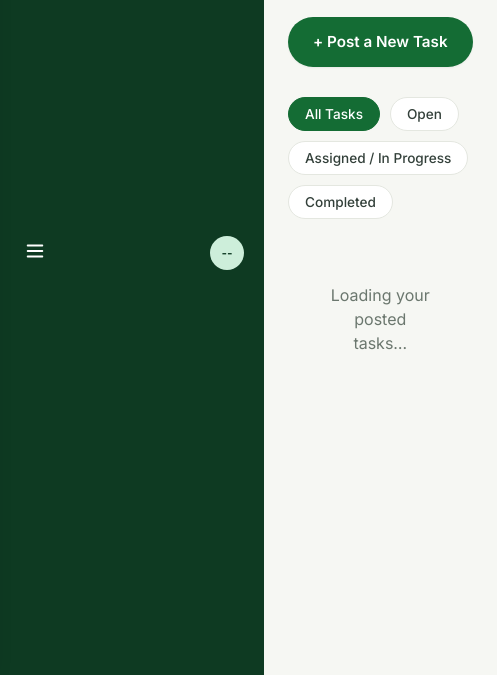
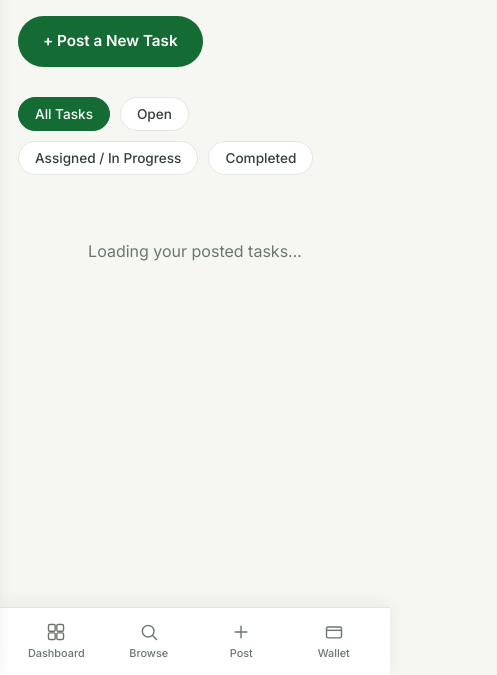
Before and after one commit to Syslar/Taska, a plain HTML site: page App/Dashboard/my-tasks.html in a window 390 px wide. Shown: the part 169-844 px from the top of the page, 497 px wide, since content can reach past the window. Drawn offline with nearby package versions, Linux system fonts and the light colour scheme.

Commit message:
Fix mobile layout rules and deduplicate mobile sidebar nav buttons

```diff
--- a/App/Dashboard/Styles/styles.css
+++ b/App/Dashboard/Styles/styles.css
@@ -159,11 +159,10 @@
 @media (max-width: 980px) {
   .mobile-only { display: block !important; }
   .desktop-only { display: none !important; }
-  .app-shell { grid-template-columns: 1fr; }
-  .sidebar { display: none; }
-  .mobile-topbar { display: flex; }
-  .tab-bar { display: block; }
-  .app-main { padding: 22px 18px 96px; }
+  .app-shell, .dashboard-layout { display: block !important; grid-template-columns: 1fr !important; width: 100% !important; }
+  .app-main, .main-content { padding: 22px 18px 96px !important; width: 100% !important; max-width: 100% !important; box-sizing: border-box !important; }
+  .mobile-topbar { display: flex !important; }
+  .tab-bar { display: block !important; }
 }
 
 /* ---- Stat cards ---- */
@@ -411,16 +410,16 @@
 
 @media (max-width: 980px) {
   .app-header, .wallet-hero-top { flex-direction: column; }
-  .app-shell { display: block; }
   .sidebar {
     display: flex !important;
-    position: fixed;
-    top: 0;
-    left: -280px;
-    width: 260px;
-    z-index: 99999;
-    transition: left 0.3s ease;
-    box-shadow: 4px 0 24px rgba(0,0,0,0.3);
+    position: fixed !important;
+    top: 0 !important;
+    left: -290px !important;
+    width: 270px !important;
+    height: 100vh !important;
+    z-index: 99999 !important;
+    transition: left 0.3s ease !important;
+    box-shadow: 4px 0 24px rgba(0,0,0,0.3) !important;
   }
   .sidebar.is-mobile-open, .sidebar.is-open {
     left: 0 !important;
--- a/js/sidebar-component.js
+++ b/js/sidebar-component.js
@@ -66,15 +66,15 @@
       </div>
 
       <nav class="sidebar-nav">
-        <a href="${dashRoot}index.html#dashboard" class="sidebar-link ${activeTab === 'dashboard' ? 'is-active' : ''}" data-tab="dashboard">
+        <a href="${dashRoot}index.html#dashboard" class="sidebar-link desktop-only ${activeTab === 'dashboard' ? 'is-active' : ''}" data-tab="dashboard">
           <span class="sidebar-icon"><svg viewBox="0 0 24 24" fill="none"><rect x="3" y="3" width="8" height="8" rx="1.5" stroke="currentColor" stroke-width="1.7"/><rect x="13" y="3" width="8" height="8" rx="1.5" stroke="currentColor" stroke-width="1.7"/><rect x="3" y="13" width="8" height="8" rx="1.5" stroke="currentColor" stroke-width="1.7"/><rect x="13" y="13" width="8" height="8" rx="1.5" stroke="currentColor" stroke-width="1.7"/></svg></span>
           Dashboard
         </a>
-        <a href="${dashRoot}index.html#browse" class="sidebar-link ${activeTab === 'browse' ? 'is-active' : ''}" data-tab="browse">
+        <a href="${dashRoot}index.html#browse" class="sidebar-link desktop-only ${activeTab === 'browse' ? 'is-active' : ''}" data-tab="browse">
           <span class="sidebar-icon"><svg viewBox="0 0 24 24" fill="none"><circle cx="11" cy="11" r="7" stroke="currentColor" stroke-width="1.7"/><path d="M21 21L16.5 16.5" stroke="currentColor" stroke-width="1.7" stroke-linecap="round"/></svg></span>
           Browse Gigs
         </a>
-        <a href="${dashRoot}index.html#post" class="sidebar-link ${activeTab === 'post' ? 'is-active' : ''}" data-tab="post">
+        <a href="${dashRoot}index.html#post" class="sidebar-link desktop-only ${activeTab === 'post' ? 'is-active' : ''}" data-tab="post">
           <span class="sidebar-icon"><svg viewBox="0 0 24 24" fill="none"><path d="M12 5V19M5 12H19" stroke="currentColor" stroke-width="1.7" stroke-linecap="round"/></svg></span>
           Post a Task
         </a>
@@ -86,7 +86,7 @@
           <span class="sidebar-icon"><svg viewBox="0 0 24 24" fill="none"><path d="M21 15a2 2 0 0 1-2 2H7l-4 4V5a2 2 0 0 1 2-2h14a2 2 0 0 1 2 2z" stroke="currentColor" stroke-width="1.7"/></svg></span>
           Chats
         </a>
-        <a href="${dashRoot}index.html#wallet" class="sidebar-link ${activeTab === 'wallet' ? 'is-active' : ''}" data-tab="wallet">
+        <a href="${dashRoot}index.html#wallet" class="sidebar-link desktop-only ${activeTab === 'wallet' ? 'is-active' : ''}" data-tab="wallet">
           <span class="sidebar-icon"><svg viewBox="0 0 24 24" fill="none"><rect x="3" y="6" width="18" height="13" rx="2" stroke="currentColor" stroke-width="1.7"/><path d="M3 10H21" stroke="currentColor" stroke-width="1.7"/><path d="M7 15H10" stroke="currentColor" stroke-width="1.7" stroke-linecap="round"/></svg></span>
           My Wallet
         </a>
@@ -129,6 +129,34 @@
         </button>
       </div>
       <div class="sidebar-user-avatar" id="mobile-avatar" style="cursor:pointer;" title="View public profile">${pAvatarHTML}</div>
+    `;
+
+    // Ensure mobile bottom tab bar exists
+    let tabBar = document.querySelector('nav.tab-bar');
+    if (!tabBar) {
+      tabBar = document.createElement('nav');
+      tabBar.className = 'tab-bar';
+      document.body.appendChild(tabBar);
+    }
+    tabBar.innerHTML = `
+      <div class="tab-bar-inner">
+        <a href="${dashRoot}index.html#dashboard" class="tab-item ${activeTab === 'dashboard' ? 'is-active' : ''}" data-tab="dashboard">
+          <svg viewBox="0 0 24 24" fill="none"><rect x="3" y="3" width="8" height="8" rx="1.5" stroke="currentColor" stroke-width="1.7"/><rect x="13" y="3" width="8" height="8" rx="1.5" stroke="currentColor" stroke-width="1.7"/><rect x="3" y="13" width="8" height="8" rx="1.5" stroke="currentColor" stroke-width="1.7"/><rect x="13" y="13" width="8" height="8" rx="1.5" stroke="currentColor" stroke-width="1.7"/></svg>
+          Dashboard
+        </a>
+        <a href="${dashRoot}index.html#browse" class="tab-item ${activeTab === 'browse' ? 'is-active' : ''}" data-tab="browse">
+          <svg viewBox="0 0 24 24" fill="none"><circle cx="11" cy="11" r="7" stroke="currentColor" stroke-width="1.7"/><path d="M21 21L16.5 16.5" stroke="currentColor" stroke-width="1.7" stroke-linecap="round"/></svg>
+          Browse
+        </a>
+        <a href="${dashRoot}index.html#post" class="tab-item ${activeTab === 'post' ? 'is-active' : ''}" data-tab="post">
+          <svg viewBox="0 0 24 24" fill="none"><path d="M12 5V19M5 12H19" stroke="currentColor" stroke-width="1.7" stroke-linecap="round"/></svg>
+          Post
+        </a>
+        <a href="${dashRoot}index.html#wallet" class="tab-item ${activeTab === 'wallet' ? 'is-active' : ''}" data-tab="wallet">
+          <svg viewBox="0 0 24 24" fill="none"><rect x="3" y="6" width="18" height="13" rx="2" stroke="currentColor" stroke-width="1.7"/><path d="M3 10H21" stroke="currentColor" stroke-width="1.7"/></svg>
+          Wallet
+        </a>
+      </div>
     `;
 
     // Bind event handlers
```
